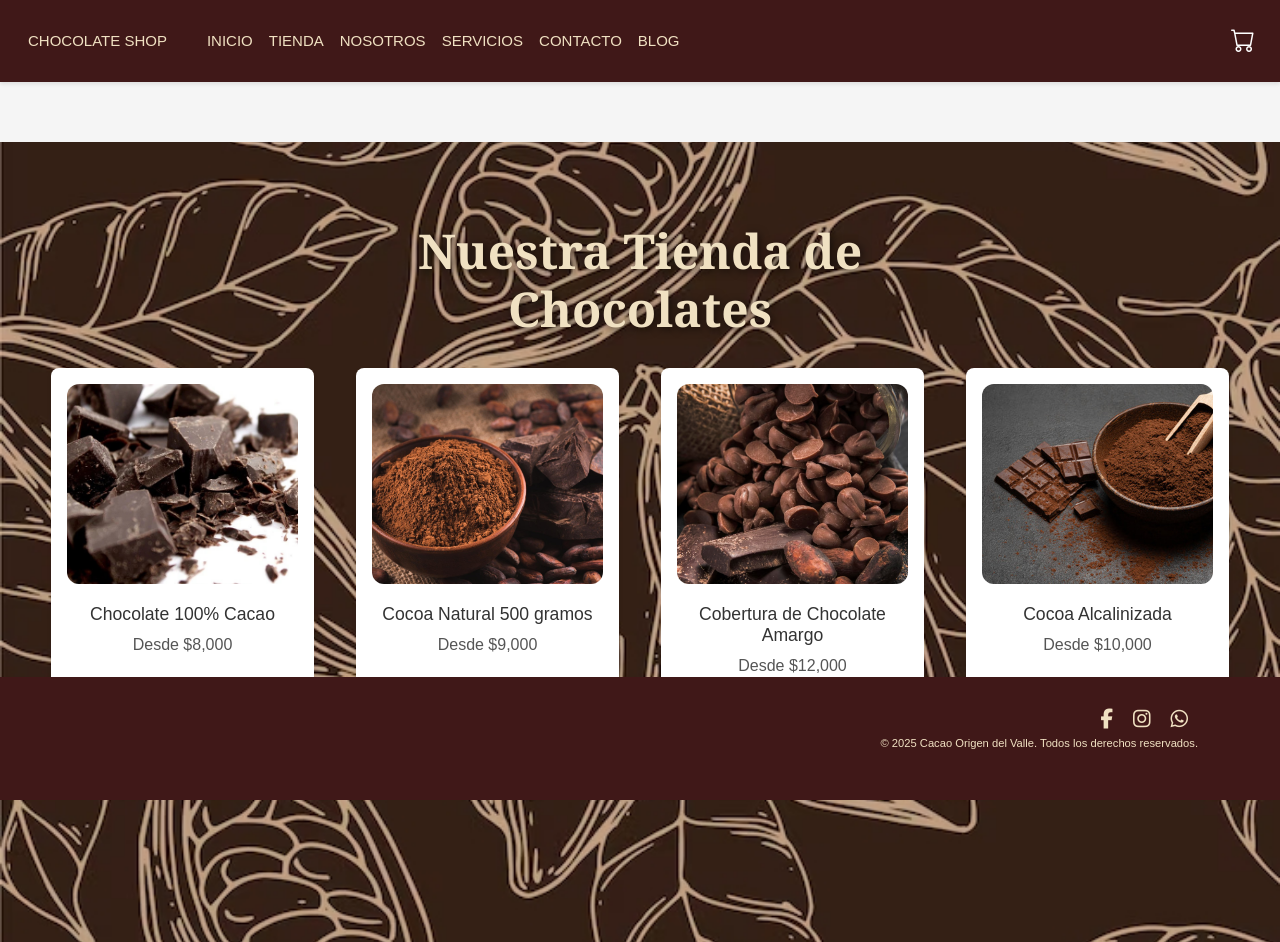
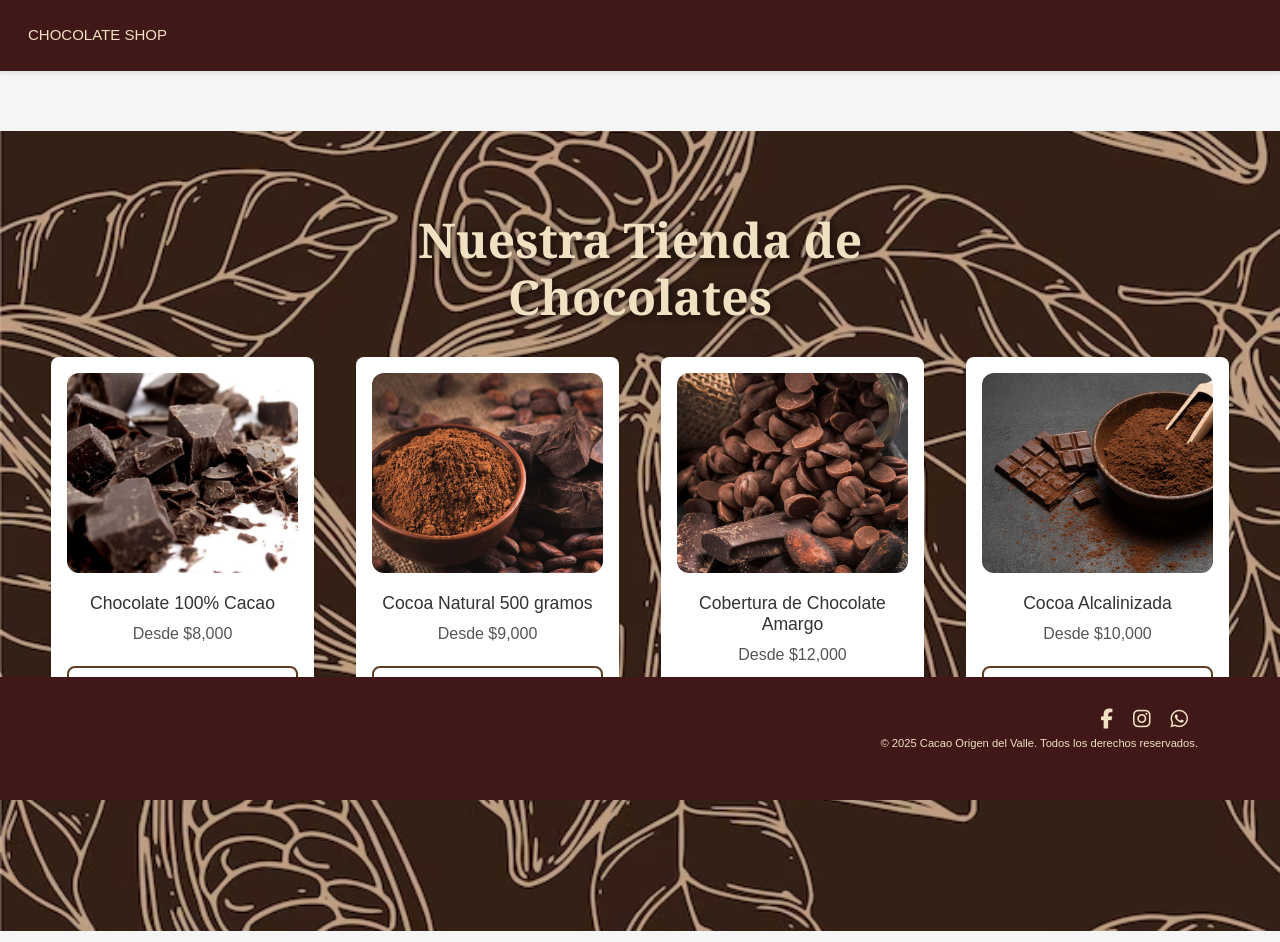
Before and after one commit to esmeralda0147/tienda-2, a React (Create React App) app: page /store in a window 1280 px wide. Built offline with nearby package versions, Linux system fonts and the light colour scheme.

Commit message:
Fix navbar dropdown menu

```diff
--- a/src/components/Navbar.css
+++ b/src/components/Navbar.css
@@ -52,8 +52,18 @@
 }
 
 /* Menú desplegable */
-.collapse.show {
-    display: block !important;
+.navbar-collapse {
+    transition: max-height 0.3s ease;
+}
+
+.navbar-collapse:not(.show) {
+    max-height: 0;
+    overflow: hidden;
+}
+
+.navbar-collapse.show {
+    max-height: 100vh;
+    overflow-y: auto;
 }
 
 /* Carrito de compras */
@@ -157,6 +167,15 @@
 @media (max-width: 768px) {
     .custom-navbar {
         padding: 0.5rem 0;
+    }
+
+    .navbar-collapse {
+        position: fixed;
+        top: 54px;
+        left: 0;
+        right: 0;
+        background-color: var(--primary-color);
+        padding: 1rem;
     }
 
     .mini-cart-dropdown {
@@ -322,7 +341,7 @@
 }
 
 .overlay.show {
-    display: #f0e1c2
+    display: block;
 }
 
 .btn-outline-light {
--- a/src/components/Navbar.js
+++ b/src/components/Navbar.js
@@ -20,6 +20,11 @@ const Navbar = () => {
                     className="navbar-toggler"
                     type="button"
                     onClick={toggleSidebar}
+                    data-bs-toggle="collapse"
+                    data-bs-target="#navbarNav"
+                    aria-controls="navbarNav"
+                    aria-expanded={sidebarOpen}
+                    aria-label="Toggle navigation"
                 >
                     <span className="navbar-toggler-icon"></span>
                 </button>
--- a/src/index.js
+++ b/src/index.js
@@ -6,6 +6,9 @@ import 'bootstrap/dist/css/bootstrap.min.css';
 import 'bootstrap-icons/font/bootstrap-icons.css';
 import '@fortawesome/fontawesome-free/css/all.min.css';
 import './styles.css';
+
+// Importar Bootstrap JS
+import 'bootstrap/dist/js/bootstrap.bundle.min.js';
 
 import { CartProvider } from './context/CartContext';
 
```
